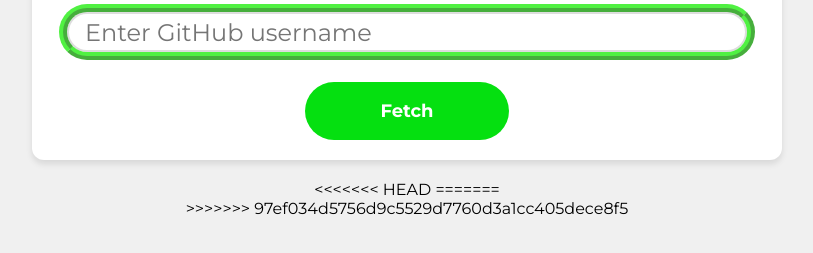
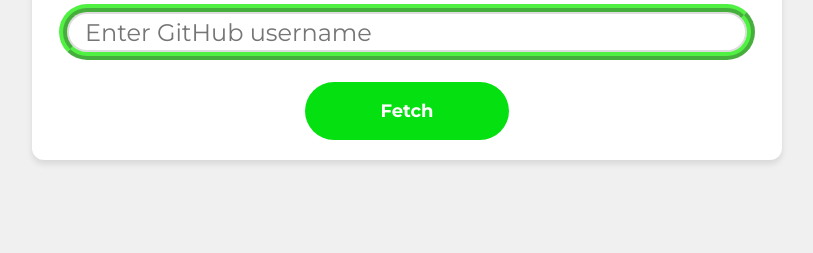
Before and after one commit to ShadiSbaih/GitHub-repositories-viewer-, a plain HTML site: page index.html in a window 1280 px wide. Shown: the part 87-340 px from the top of the page, without its empty margins (233-1046 px from the left). Drawn offline with Linux system fonts and the light colour scheme.

Commit message:
Update index.html

```diff
--- a/index.html
+++ b/index.html
@@ -17,7 +17,7 @@
             <button id="fetch-btn">Fetch</button>
         </div>
         <div class="profile-info">
-<<<<<<< HEAD
+
             <!-- <div class="item-repo"></div> -->
             <!-- <div class="item-repo">
                 <div class="repo-header">
@@ -53,10 +53,9 @@
                 <p class="description">Adventure game from Udacity by Python</p>
             </div>
         </div> -->
-=======
+
             <!-- <div class="item-repo"></div> -->
         </div>
->>>>>>> 97ef034d5756d9c5529d7760d3a1cc405dece8f5
     </section>
 
     <!-- Add this loading overlay -->
```
